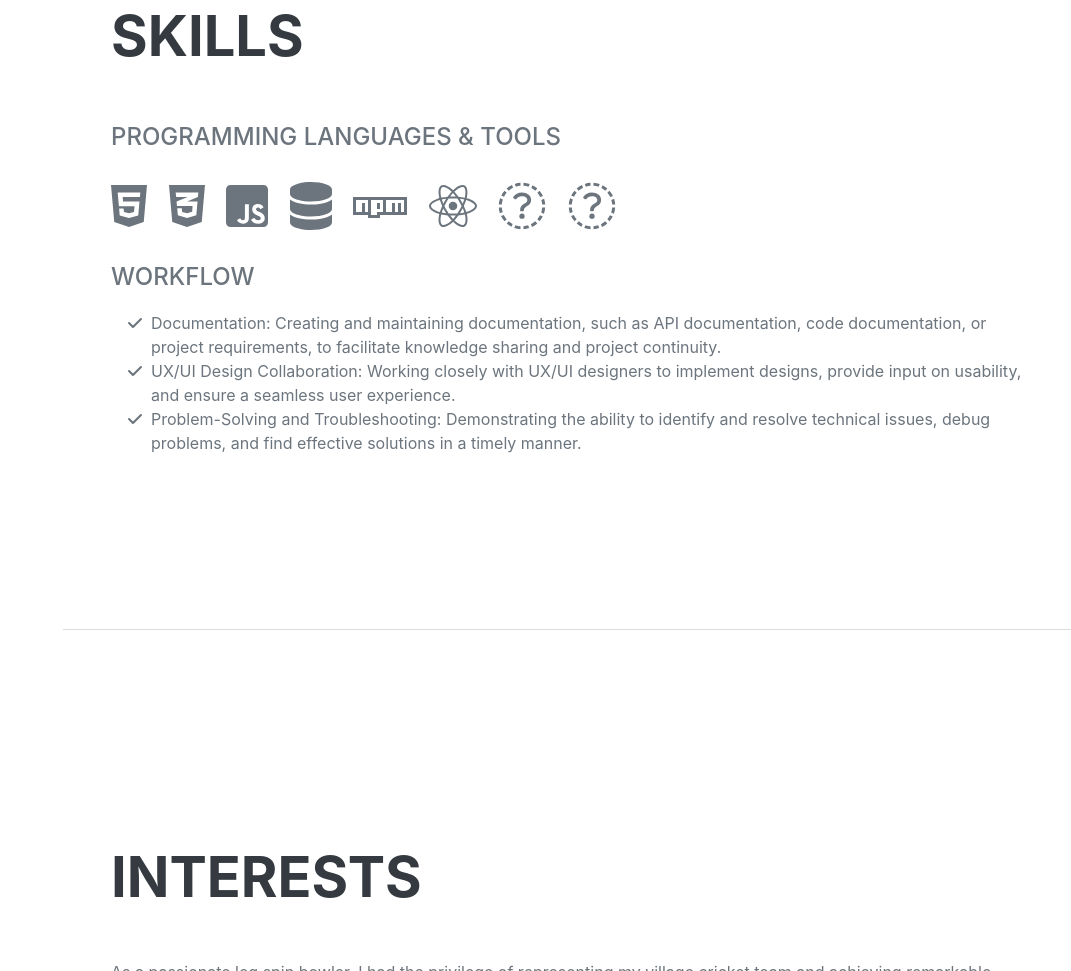
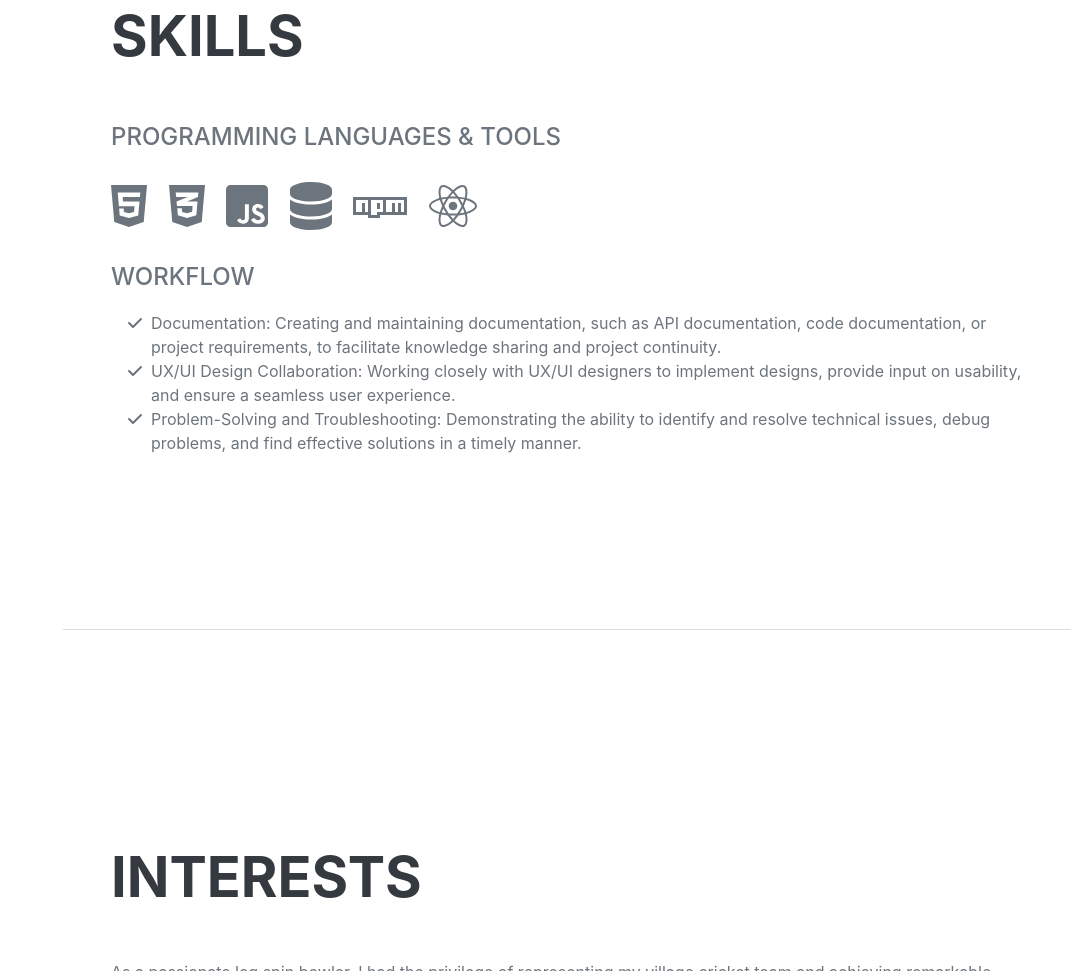
Before and after one commit to ROHYAA/Portfolio, a plain HTML site: page index.html in a window 1280 px wide. Shown: the part 2574-3545 px from the top of the page, without its empty margins (209-1280 px from the left). Drawn offline with nearby package versions, Linux system fonts and the light colour scheme; files whose address does not match are found by name; a web font is replaced by a local one.

Commit message:
Update index.html

```diff
--- a/index.html
+++ b/index.html
@@ -231,8 +231,6 @@
 <li class="list-inline-item"><i class="fas fa-database"></i></li>
 <li class="list-inline-item"><i class="fab fa-npm"></i></li>
 <li class="list-inline-item"><i class="fab fa-react"></i></li>
-<li class="list-inline-item"><i class="fab fa-c3"></i></li>
-<li class="list-inline-item"><i class="fab fa-aspnet"></i></li>
 
           </ul>
 
```
